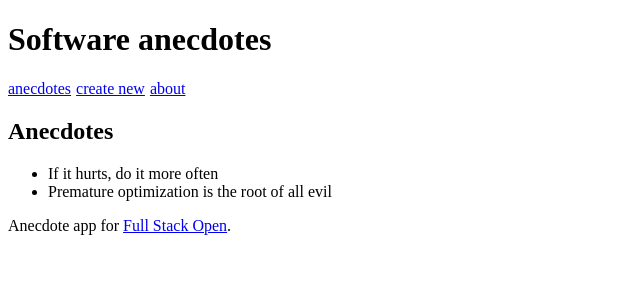
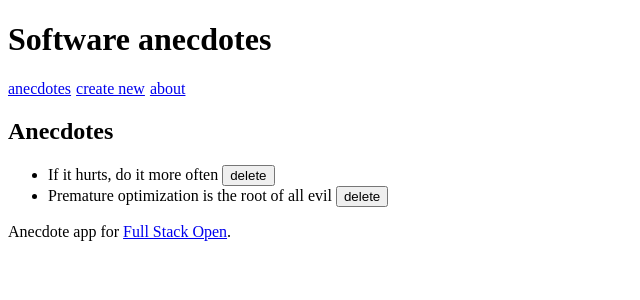
Before and after one commit to bonskpy/full-stack-open-extension, a React (Vite) app in the folder routed-anecdotes/: page / in a window 1280 px wide. Shown: the top 300 px of the page, without its empty margins (0-640 px from the left). Built offline with nearby package versions, Linux system fonts and the light colour scheme; data requests are answered from the project's data file.

Commit message:
routed-anecdotes: added feature to delete anecdote (service, hook) with refactoring of state. Learned how state is kept per component the hard way. Also fixed a duplicate /src folder.

```diff
--- a/routed-anecdotes/src/App.jsx
+++ b/routed-anecdotes/src/App.jsx
@@ -4,29 +4,26 @@ import AnecdoteList from "./components/AnecdoteList";
 import About from "./components/About";
 import Footer from "./components/Footer";
 import CreateNew from "./components/CreateNew";
-import { useAnecdotes } from "./src/index.js";
 
 const App = () => {
-  const { anecdotes, setAnecdotes } = useAnecdotes();
-
-  const addAnecdote = (anecdote) => {
-    setAnecdotes(
-      anecdotes.concat({ ...anecdote, id: Math.round(Math.random() * 10000) }),
-    );
-  };
-
   return (
     <Router>
       <div>
         <h1>Software anecdotes</h1>
         <Menu />
         <Routes>
-          <Route path="/" element={<AnecdoteList anecdotes={anecdotes} />} />
+          <Route
+            path="/"
+            element={<AnecdoteList />}
+          />
           <Route
             path="/create"
-            element={<CreateNew addAnecdote={addAnecdote} />}
+            element={<CreateNew />}
           />
-          <Route path="/about" element={<About />} />
+          <Route
+            path="/about"
+            element={<About />}
+          />
         </Routes>
         <Footer />
       </div>
--- a/routed-anecdotes/src/components/AnecdoteList.jsx
+++ b/routed-anecdotes/src/components/AnecdoteList.jsx
@@ -1,10 +1,20 @@
-const AnecdoteList = ({ anecdotes }) => (
-  <div>
-    <h2>Anecdotes</h2>
-    <ul>
-      {anecdotes.map(anecdote => <li key={anecdote.id}>{anecdote.content}</li>)}
-    </ul>
-  </div>
-)
+import { useAnecdotes } from "../index";
 
-export default AnecdoteList
+const AnecdoteList = () => {
+  const { anecdotes, deleteAnecdote } = useAnecdotes();
+  return (
+    <div>
+      <h2>Anecdotes</h2>
+      <ul>
+        {anecdotes.map((anecdote) => (
+          <li key={anecdote.id}>
+            {anecdote.content}{" "}
+            <button onClick={() => deleteAnecdote(anecdote.id)}>delete</button>
+          </li>
+        ))}
+      </ul>
+    </div>
+  );
+};
+
+export default AnecdoteList;
--- a/routed-anecdotes/src/components/CreateNew.jsx
+++ b/routed-anecdotes/src/components/CreateNew.jsx
@@ -1,12 +1,13 @@
 import { useNavigate } from "react-router";
-import { useField } from "../src/index";
+import { useAnecdotes, useField } from "../index";
 import InputField from "./InputField.jsx";
 
-const CreateNew = ({ addAnecdote }) => {
+const CreateNew = () => {
   const navigate = useNavigate();
   const content = useField("content");
   const author = useField("author");
   const info = useField("info");
+  const { addAnecdote } = useAnecdotes();
 
   const handleSubmit = (e) => {
     e.preventDefault();
--- a/routed-anecdotes/src/src/index.js
+++ b/routed-anecdotes/src/index.js
@@ -1,5 +1,5 @@
 import { useEffect, useState } from "react";
-import anecdoteService from "../services/anecdotes.js";
+import anecdoteService from "./services/anecdotes.js";
 
 export const useField = (name) => {
   const [value, setValue] = useState("");
@@ -26,7 +26,6 @@ export const useAnecdotes = () => {
   useEffect(() => {
     const fetchAnecdotes = async () => {
       try {
-        console.log("fetching anecdotes...");
         const data = await anecdoteService.getAll();
         setAnecdotes(data);
       } catch (err) {
@@ -36,8 +35,29 @@ export const useAnecdotes = () => {
     fetchAnecdotes();
   }, []);
 
+  const addAnecdote = async (anecdote) => {
+    try {
+      const newAnecdote = await anecdoteService.createNew(anecdote);
+      setAnecdotes((anecdotes) => anecdotes.concat(newAnecdote));
+    } catch (err) {
+      console.error(err.message);
+    }
+  };
+
+  const deleteAnecdote = async (id) => {
+    try {
+      await anecdoteService.deleteOne(id);
+      setAnecdotes((currentAnecdotes) =>
+        currentAnecdotes.filter((anecdote) => anecdote.id !== id)
+      );
+    } catch (err) {
+      console.error(err.message);
+    }
+  };
+
   return {
     anecdotes,
-    setAnecdotes,
+    addAnecdote,
+    deleteAnecdote,
   };
 };
--- a/routed-anecdotes/src/services/anecdotes.js
+++ b/routed-anecdotes/src/services/anecdotes.js
@@ -1,27 +1,43 @@
-const baseUrl = 'http://localhost:3001/anecdotes'
+const baseUrl = "http://localhost:3001/anecdotes";
 
 const getAll = async () => {
-  const response = await fetch(baseUrl)
+  const response = await fetch(baseUrl);
 
   if (!response.ok) {
-    throw new Error('Failed to fetch anecdotes')
+    throw new Error("Failed to fetch anecdotes");
   }
 
-  return await response.json()
-}
+  return await response.json();
+};
 
 const createNew = async (object) => {
   const response = await fetch(baseUrl, {
-    method: 'POST',
-    headers: { 'Content-Type': 'application/json' },
+    method: "POST",
+    headers: { "Content-Type": "application/json" },
     body: JSON.stringify(object),
-  })
+  });
 
   if (!response.ok) {
-    throw new Error('Failed to create anecdote')
+    throw new Error("Failed to create anecdote");
   }
 
-  return await response.json()
-}
+  return await response.json();
+};
 
-export default { getAll, createNew }
+const deleteOne = async (id) => {
+  const deleteUrl = `${baseUrl}/${id}`;
+  const options = {
+    method: "DELETE",
+    headers: { "Content-Type": "application/json" },
+  };
+
+  const response = await fetch(deleteUrl, options);
+
+  if (!response.ok) {
+    throw Error("Failed to delete the anecdote");
+  }
+
+  return await response.json();
+};
+
+export default { getAll, createNew, deleteOne };
```
Also changed, not shown: 1 other file (tests, documents, lock files or other folders).
